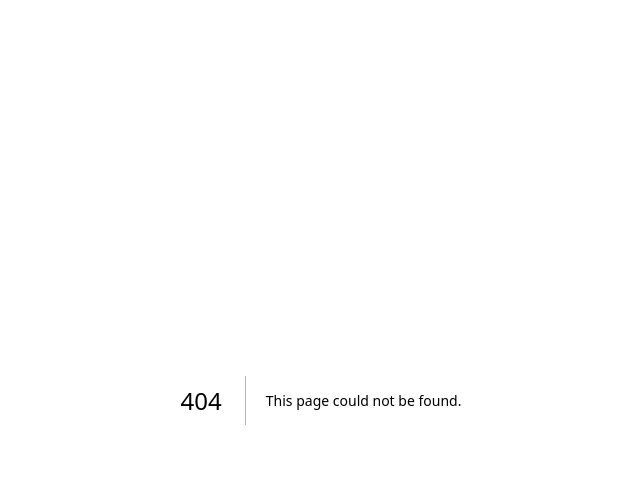
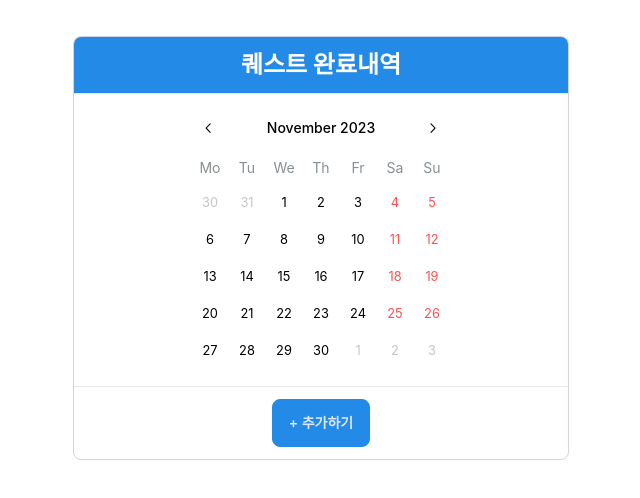
Before and after one commit to UniD3-Hackathon-Team1/rescue-frontend, a Next.js app: page /result in a window 1280 px wide. Before the commit this address had no page. Shown: the top 498 px of the page, without its empty margins (319-959 px from the left). Built offline with nearby package versions, Linux system fonts and the light colour scheme.

Commit message:
캘린더 문제 해결

```diff
--- a/app/layout.tsx
+++ b/app/layout.tsx
@@ -1,8 +1,9 @@
-import '@mantine/core/styles.css';
 import React from 'react';
 import { MantineProvider, ColorSchemeScript } from '@mantine/core';
 import { theme } from '../theme';
 import './global.css';
+import '@mantine/core/styles.css';
+import '@mantine/dates/styles.css';
 
 export const metadata = {
   title: 'Mantine Next.js template',
--- /dev/null
+++ b/app/result/page.tsx
@@ -0,0 +1,9 @@
+import Result from '@/components/Result/Result';
+
+export function ResultPage() {
+  return (
+      <Result />
+  );
+}
+
+export default ResultPage;
--- a/components/Main/Footer.tsx
+++ b/components/Main/Footer.tsx
@@ -1,3 +1,4 @@
+import Link from 'next/link';
 import styles from '@/components/Main/Footer.module.css';
 
 const footerLink = [
@@ -28,7 +29,7 @@ const footerLink = [
     <path stroke="none" d="M0 0h24v24H0z" fill="none" />
     <path d="M5 14h14l-4.5 -4.5l4.5 -4.5h-14v16" />
           </svg>,
-    link: '/',
+    link: '/result',
   },
   {
     title: '신고함',
@@ -57,12 +58,14 @@ export function Footer() {
     <div className="w-full border border-gray-300 rounded-lg divide-x flex flex-row mt-10">
       {
         footerLink.map((t) => (
-          <button type="button" key={t.title} className={`w-1/5 p-2 aspect-square flex flex-col items-center justify-between hover:bg-[#00000010] ${styles.EachButton}`}>
-            <div className="h-[calc(100%-24px)] w-[90%]">
-              {t.icon}
-            </div>
-            <div className=" text-gray-700 text-sm mt-1 font-bold">{t.title}</div>
-          </button>
+          <Link href={t.link} className="w-1/5 aspect-square">
+            <button type="button" key={t.title} className={`w-full p-2 aspect-square flex flex-col items-center justify-between hover:bg-[#00000010] ${styles.EachButton}`}>
+              <div className="h-[calc(100%-24px)] w-[90%]">
+                {t.icon}
+              </div>
+              <div className=" text-gray-700 text-sm mt-1 font-bold">{t.title}</div>
+            </button>
+          </Link>
         ))
       }
     </div>
--- /dev/null
+++ b/components/Result/Result.tsx
@@ -0,0 +1,24 @@
+import { Center } from '@mantine/core';
+import { Calendar } from '@mantine/dates';
+
+export function Result() {
+  return (
+    <Center w="100vw" mt={20}>
+      <div className="w-full max-w-[520px] px-3 gap-8 flex flex-col items-center">
+        <div className="w-full border border-gray-300 rounded-lg divide-y mt-4 overflow-hidden">
+          <div className="w-full h-14 text-2xl flex items-center justify-center font-bold bg-primary text-white">
+            퀘스트 완료내역
+          </div>
+          <div className="p-4 flex items-center justify-center">
+            <Calendar />
+          </div>
+          <div className="w-full py-3 flex items-center justify-center">
+            <button type="button" className="btn btn-primary">+ 추가하기</button>
+          </div>
+        </div>
+      </div>
+    </Center>
+  );
+}
+
+export default Result;
--- a/package.json
+++ b/package.json
@@ -19,6 +19,7 @@
   },
   "dependencies": {
     "@mantine/core": "7.2.1",
+    "@mantine/dates": "^7.2.1",
     "@mantine/hooks": "7.2.1",
     "@next/bundle-analyzer": "^14.0.1",
     "@tabler/icons-react": "^2.40.0",
```
Also changed, not shown: 1 other file (tests, documents, lock files or other folders).
